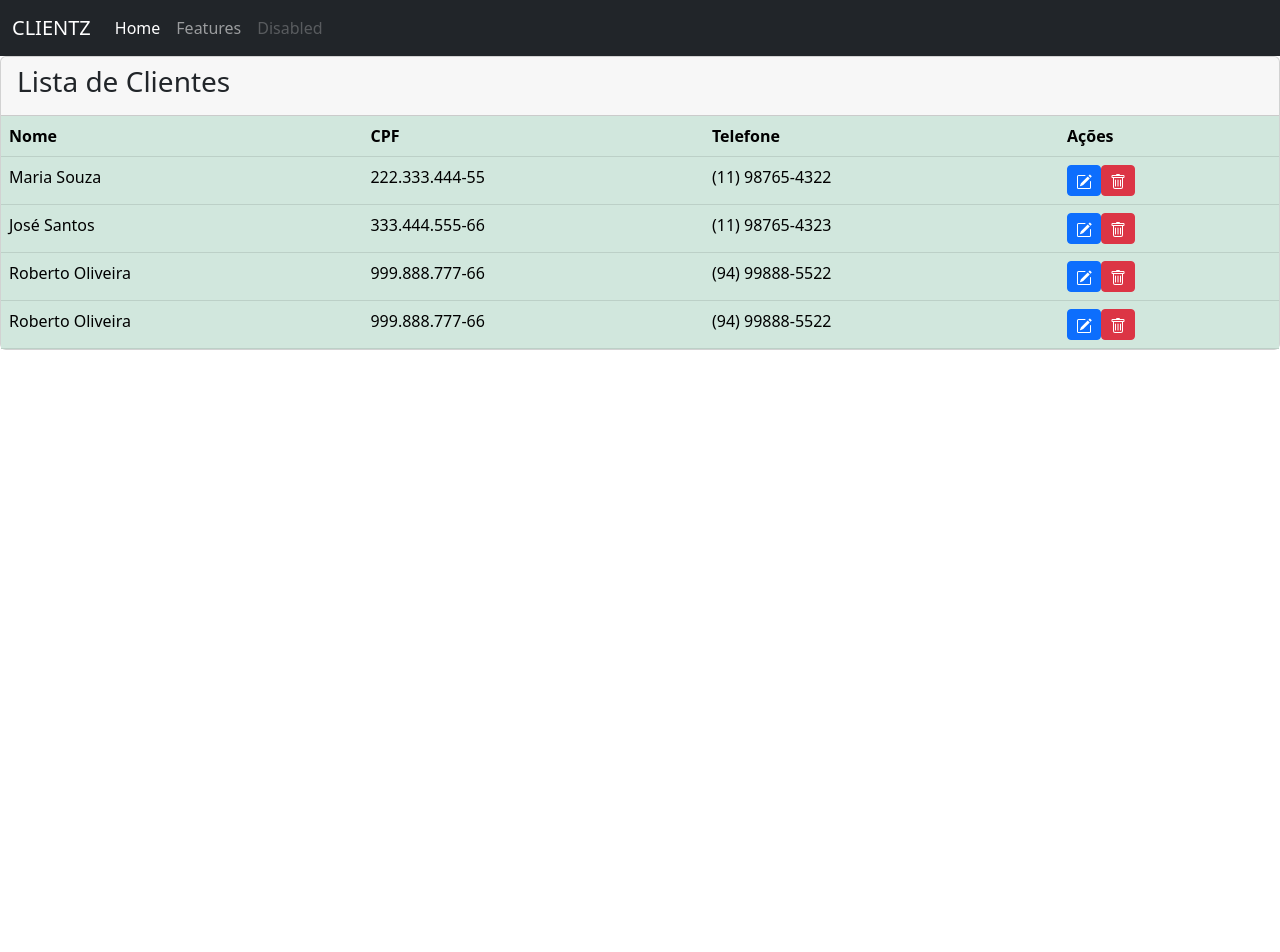
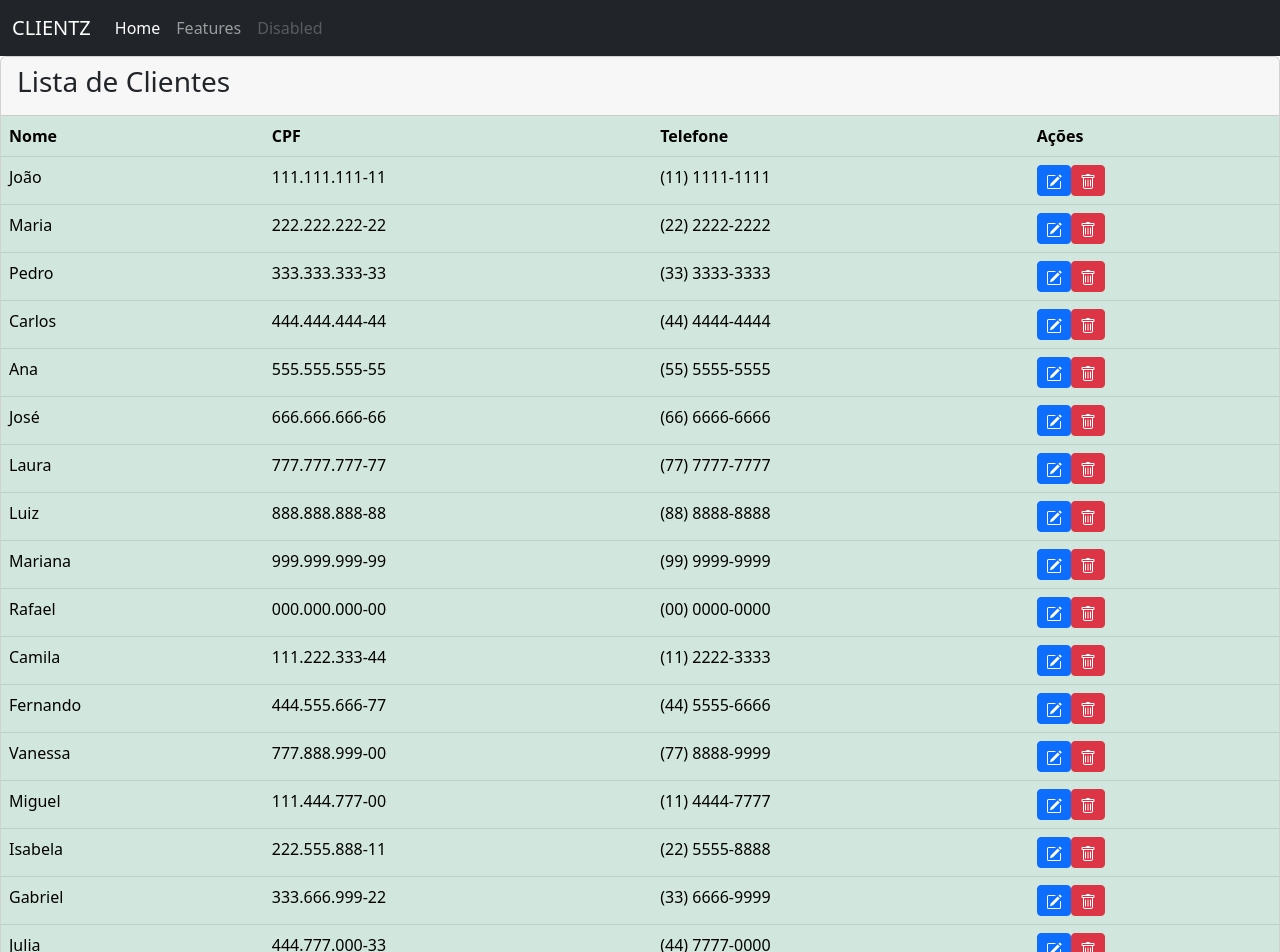
Before and after one commit to RicardonAnjos/cadastro-angular, an Angular app: page / in a window 1280 px wide. Shown: the top 952 px of the page. Before the commit the page ends 800 px from the top, so only its background shows below. Built offline with nearby package versions, Linux system fonts and the light colour scheme; data requests are answered from the project's data file.

Commit message:
muda logica para usar um api fake com JSON server

```diff
--- /dev/null
+++ b/src/api-mock/db.json
@@ -0,0 +1,144 @@
+{
+  "clientes": [
+    {
+      "id": "1",
+      "nome": "João",
+      "cpf": "111.111.111-11",
+      "email": "joao@gmail.com",
+      "telefone": "(11) 1111-1111"
+    },
+    {
+      "id": "2",
+      "nome": "Maria",
+      "cpf": "222.222.222-22",
+      "email": "maria@gmail.com",
+      "telefone": "(22) 2222-2222"
+    },
+    {
+      "id": "3",
+      "nome": "Pedro",
+      "cpf": "333.333.333-33",
+      "email": "pedro@gmail.com",
+      "telefone": "(33) 3333-3333"
+    },
+    {
+      "id": "4",
+      "nome": "Carlos",
+      "cpf": "444.444.444-44",
+      "email": "carlos@gmail.com",
+      "telefone": "(44) 4444-4444"
+    },
+    {
+      "id": "5",
+      "nome": "Ana",
+      "cpf": "555.555.555-55",
+      "email": "ana@gmail.com",
+      "telefone": "(55) 5555-5555"
+    },
+    {
+      "id": "6",
+      "nome": "José",
+      "cpf": "666.666.666-66",
+      "email": "jose@gmail.com",
+      "telefone": "(66) 6666-6666"
+    },
+    {
+      "id": "7",
+      "nome": "Laura",
+      "cpf": "777.777.777-77",
+      "email": "laura@gmail.com",
+      "telefone": "(77) 7777-7777"
+    },
+    {
+      "id": "8",
+      "nome": "Luiz",
+      "cpf": "888.888.888-88",
+      "email": "luiz@gmail.com",
+      "telefone": "(88) 8888-8888"
+    },
+    {
+      "id": "9",
+      "nome": "Mariana",
+      "cpf": "999.999.999-99",
+      "email": "mariana@gmail.com",
+      "telefone": "(99) 9999-9999"
+    },
+    {
+      "id": "10",
+      "nome": "Rafael",
+      "cpf": "000.000.000-00",
+      "email": "rafael@gmail.com",
+      "telefone": "(00) 0000-0000"
+    },
+    {
+      "id": "11",
+      "nome": "Camila",
+      "cpf": "111.222.333-44",
+      "email": "camila@gmail.com",
+      "telefone": "(11) 2222-3333"
+    },
+    {
+      "id": "12",
+      "nome": "Fernando",
+      "cpf": "444.555.666-77",
+      "email": "fernando@gmail.com",
+      "telefone": "(44) 5555-6666"
+    },
+    {
+      "id": "13",
+      "nome": "Vanessa",
+      "cpf": "777.888.999-00",
+      "email": "vanessa@gmail.com",
+      "telefone": "(77) 8888-9999"
+    },
+    {
+      "id": "14",
+      "nome": "Miguel",
+      "cpf": "111.444.777-00",
+      "email": "miguel@gmail.com",
+      "telefone": "(11) 4444-7777"
+    },
+    {
+      "id": "15",
+      "nome": "Isabela",
+      "cpf": "222.555.888-11",
+      "email": "isabela@gmail.com",
+      "telefone": "(22) 5555-8888"
+    },
+    {
+      "id": "16",
+      "nome": "Gabriel",
+      "cpf": "333.666.999-22",
+      "email": "gabs-12@gmail.com",
+      "telefone": "(33) 6666-9999"
+    },
+    {
+      "id": "17",
+      "nome": "Julia",
+      "cpf": "444.777.000-33",
+      "email": "juu@gmail.com",
+      "telefone": "(44) 7777-0000"
+    },
+    {
+      "id": "18",
+      "nome": "Larissa",
+      "cpf": "555.888.111-44",
+      "email": "llaari@gmail.com",
+      "telefone": "(55) 8888-1111"
+    },
+    {
+      "id": "19",
+      "nome": "Matheus",
+      "cpf": "666.999.222-55",
+      "email": "math@gmail.com",
+      "telefone": "(66) 9999-2222"
+    },
+    {
+      "id": "20",
+      "nome": "Luisa",
+      "cpf": "777.000.333-66",
+      "email": "luisa.l@gmail.com",
+      "telefone": "(77) 0000-3333"
+    }
+  ]
+}
--- a/src/app/app.module.ts
+++ b/src/app/app.module.ts
@@ -6,6 +6,7 @@ import { AppComponent } from './app.component';
 import { ListaClienteComponent } from './clientes/components/lista-cliente/lista-cliente.component';
 import { CadastroClienteComponent } from './clientes/components/cadastro-cliente/cadastro-cliente.component';
 import { NavbarComponent } from './shared/navbar/navbar.component';
+import { HttpClientModule } from '@angular/common/http';
 
 @NgModule({
   declarations: [
@@ -16,7 +17,8 @@ import { NavbarComponent } from './shared/navbar/navbar.component';
   ],
   imports: [
     BrowserModule,
-    AppRoutingModule
+    AppRoutingModule,
+    HttpClientModule
   ],
   providers: [],
   bootstrap: [AppComponent]
--- a/src/app/clientes/components/lista-cliente/lista-cliente.component.ts
+++ b/src/app/clientes/components/lista-cliente/lista-cliente.component.ts
@@ -12,55 +12,18 @@ export class ListaClienteComponent implements OnInit {
     clientes: Cliente[] = [];
 
     constructor(private clientesService: ClientesServiceMock) { }
-    getCliente() {
-        this.clientesService.getClientes().subscribe(clientes => {
-            this.clientes = clientes;
-        });
-    }
-
-    getclienteById(id: string) {
-        this.clientesService.getClienteById(id).subscribe(cliente => {
-            console.log(cliente);
-        });
-    }
-
-    addCliente(cliente: Cliente) {
-        this.clientesService.addCliente(cliente).subscribe(cliente => {
-            this.clientes.push(cliente);
-        });
-    }
-
-    updateCliente(id: string) {
-        this.clientesService.getClienteById(id).subscribe(cliente => {
-            cliente.nome = "Novo nome";
-            this.clientesService.updateCliente(id, cliente).subscribe(cliente => {
-                console.log(cliente);
-            });
-        });
-    }
-
-    deleteCliente(id: string) {
-        this.clientesService.getClienteById(id).subscribe(cliente => {
-            this.clientesService.deleteCliente(id).subscribe(() => {
-                const index = this.clientes.indexOf(cliente);
-                if (index >= 0) {
-                    this.clientes.splice(index, 1);
-                }
-            });
-        });
-    }
 
     ngOnInit() {
         this.getCliente();
-        this.getclienteById('1');
-        this.addCliente({
-            id: '6',
-            nome: 'Roberto Oliveira',
-            cpf: '999.888.777-66',
-            email: 'robertosilva@gmail.com',
-            telefone: '(94) 99888-5522',
-        });
-        this.updateCliente('1');
-        this.deleteCliente('1');
+    }
+
+    getCliente() {
+        this.clientesService.getClientes().subscribe((clientes) => {
+            this.clientes = clientes;
+        },
+        (error) => {
+            console.log(error);
+        }
+        );
     }
 }
--- a/src/app/clientes/services/clientes.service.ts
+++ b/src/app/clientes/services/clientes.service.ts
@@ -1,83 +1,78 @@
-import { Observable } from 'rxjs';
-import { Cliente } from '../models/clientes'
+import { Injectable } from '@angular/core';
+import { Observable, throwError, of } from 'rxjs';
+import { HttpClient, HttpErrorResponse, HttpHeaders } from '@angular/common/http';
+import { catchError } from 'rxjs/operators';
 
+import { Cliente } from '../models/clientes';
+
+@Injectable({
+  providedIn: 'root'
+})
 export class ClientesServiceMock {
-  private clientes: Cliente[] = [
-    {
-      id: '1',
-      nome: 'João Silva',
-      cpf: '111.222.333-44',
-      email: 'joao.silva@gmail.com',
-      telefone: '(11) 98765-4321'
-    },
-    {
-      id: '2',
-      nome: 'Maria Souza',
-      cpf: '222.333.444-55',
-      email: 'maria.souza@gmail.com',
-      telefone: '(11) 98765-4322'
-    },
-    {
-      id: '3',
-      nome: 'José Santos',
-      cpf: '333.444.555-66',
-      email: 'jose.santos@gmail.com',
-      telefone: '(11) 98765-4323'
-    }
-  ];
+  private apiURL = 'http://localhost:5000/clientes';
+  private jsonHeader = new HttpHeaders({ 'Content-Type': 'application/json' });
 
-  getClientes() {
-    return new Observable<Cliente[]>(observer => {
-      observer.next(this.clientes);
-      observer.complete();
-    });
+  constructor(private http: HttpClient) { }
+
+  getClientes(): Observable<Cliente[]> {
+    return this.http.get<Cliente[]>(this.apiURL)
+    .pipe(
+      catchError(this.handleError)
+    );
   }
 
-  getClienteById(id: string) {
-    const cliente = this.clientes.find(c => c.id === id);
-    return new Observable<Cliente>(observer => {
-      observer.next(cliente);
-      observer.complete();
-    });
+  getClienteById(id: string): Observable<Cliente> {
+    if (id === '') {
+      return of(this.initializeCliente());
+    }
+
+    return this.http.get<Cliente>(`${this.apiURL}/${id}`)
+    .pipe(
+      catchError(this.handleError)
+    );
   }
 
-  addCliente(cliente: Cliente) {
-    return new Observable<Cliente>(observer => {
-      cliente.id = (this.clientes.length + 1).toString();
-      this.clientes.push(cliente);
-      observer.next(cliente);
-      observer.complete();
-    });
+  createCliente(cliente: Cliente): Observable<Cliente> {
+    return this.http.post<Cliente>(this.apiURL, cliente, { headers: this.jsonHeader })
+    .pipe(
+      catchError(this.handleError)
+    );
   }
 
-  updateCliente(id: string, cliente: Cliente) {
-    const index = this.clientes.findIndex(c => c.id === id);
-    if (index >= 0) {
-      cliente.id = id;
-      this.clientes[index] = cliente;
-      return new Observable<Cliente>(observer => {
-        observer.next(cliente);
-        observer.complete();
-      });
-    } else {
-      return new Observable<never>(observer => {
-        observer.error(`Cliente com id ${id} não encontrado.`);
-      });
-    }
+  updateCliente(cliente: Cliente): Observable<Cliente> {
+    return this.http.put<Cliente>(`${this.apiURL}/${cliente.id}`, cliente, { headers: this.jsonHeader })
+    .pipe(
+      catchError(this.handleError)
+    );
   }
 
-  deleteCliente(id: string) {
-    const index = this.clientes.findIndex(c => c.id === id);
-    if (index >= 0) {
-      this.clientes.splice(index, 1);
-      return new Observable<void>(observer => {
-        observer.next();
-        observer.complete();
-      });
-    } else {
-      return new Observable<never>(observer => {
-        observer.error(`Cliente com id ${id} não encontrado.`);
-      });
+  deleteCliente(id: string): Observable<Cliente> {
+    return this.http.delete<Cliente>(`${this.apiURL}/${id}`)
+    .pipe(
+      catchError(this.handleError)
+    );
+  }
+
+  private handleError(err: HttpErrorResponse): never {
+    let errorMessage: string;
+
+    if (err.error instanceof ErrorEvent) {
+      errorMessage = `An error occurred: ${err.error.message}`;
     }
+    else {
+      errorMessage = `Backend returned code ${err.status}: ${err.statusText || ''}`;
+    }
+
+    throw new Error(errorMessage);
+  }
+
+  private initializeCliente(): Cliente {
+    return {
+      id: '',
+      nome: '',
+      cpf: '',
+      email: '',
+      telefone: ''
+    };
   }
 }
```
